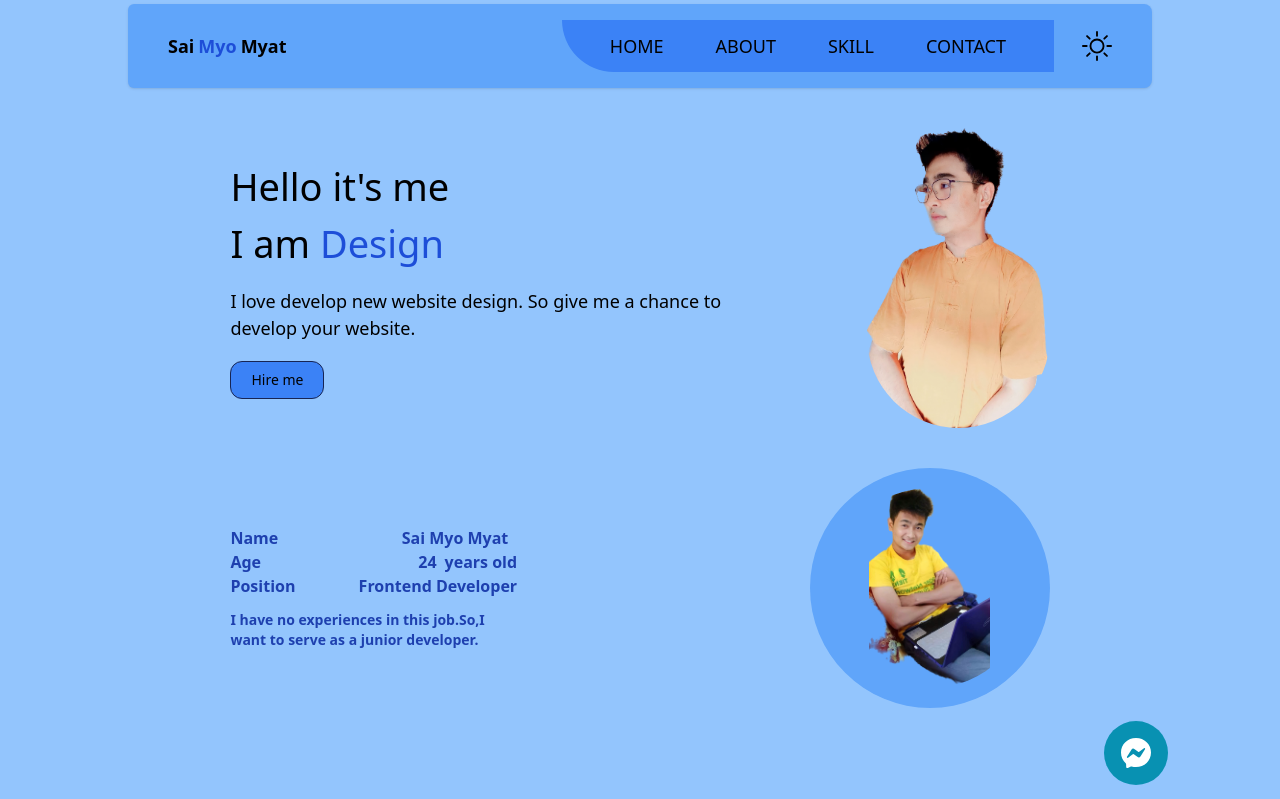
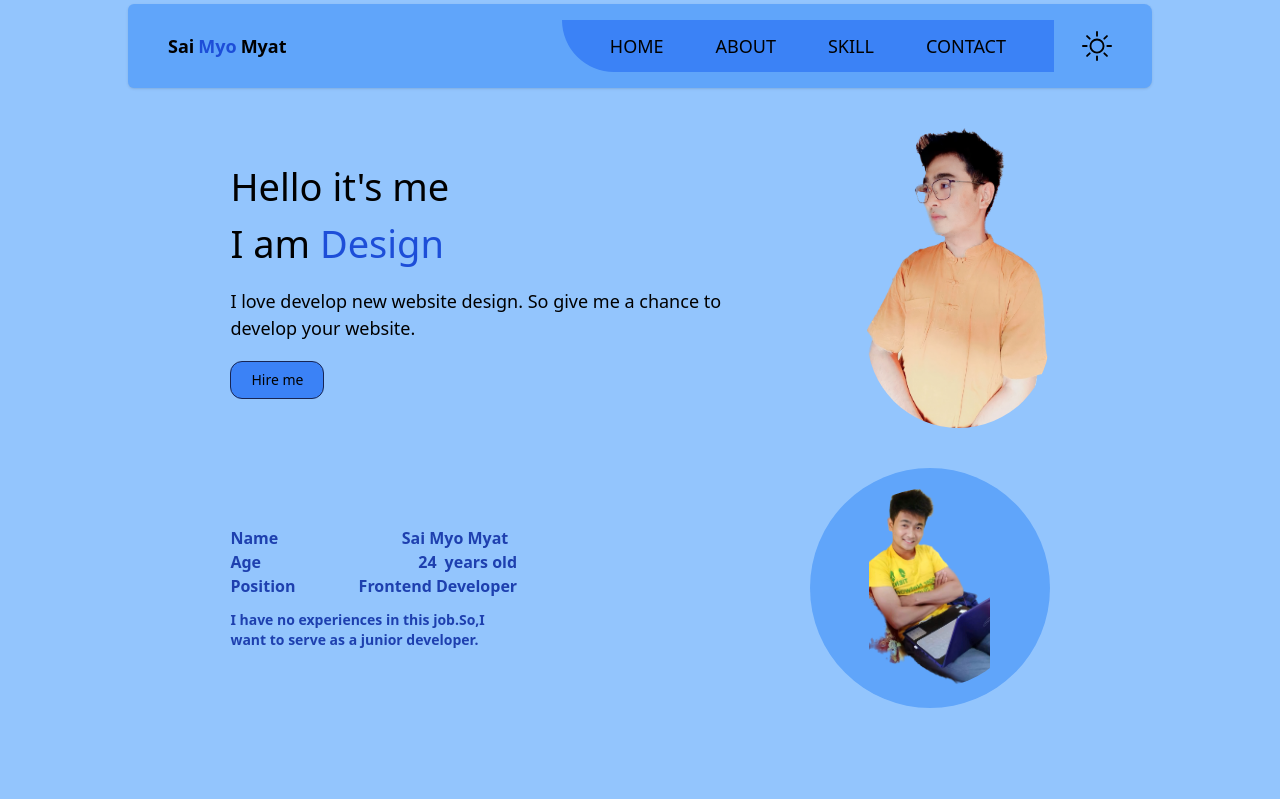
Before and after one commit to saimyomyat/MyPortfolio, a React (Vite) app: page / in a window 1280 px wide. Shown: the top 799 px of the page. Built offline with nearby package versions, Linux system fonts and the light colour scheme.

Commit message:
remove messenger

```diff
--- a/src/App.jsx
+++ b/src/App.jsx
@@ -15,7 +15,7 @@ const App = () => {
       <About />
       <Skill />
       <Footer />
-      <Messenger />
+      {/* <Messenger /> */}
     </div>
   );
 }
```
